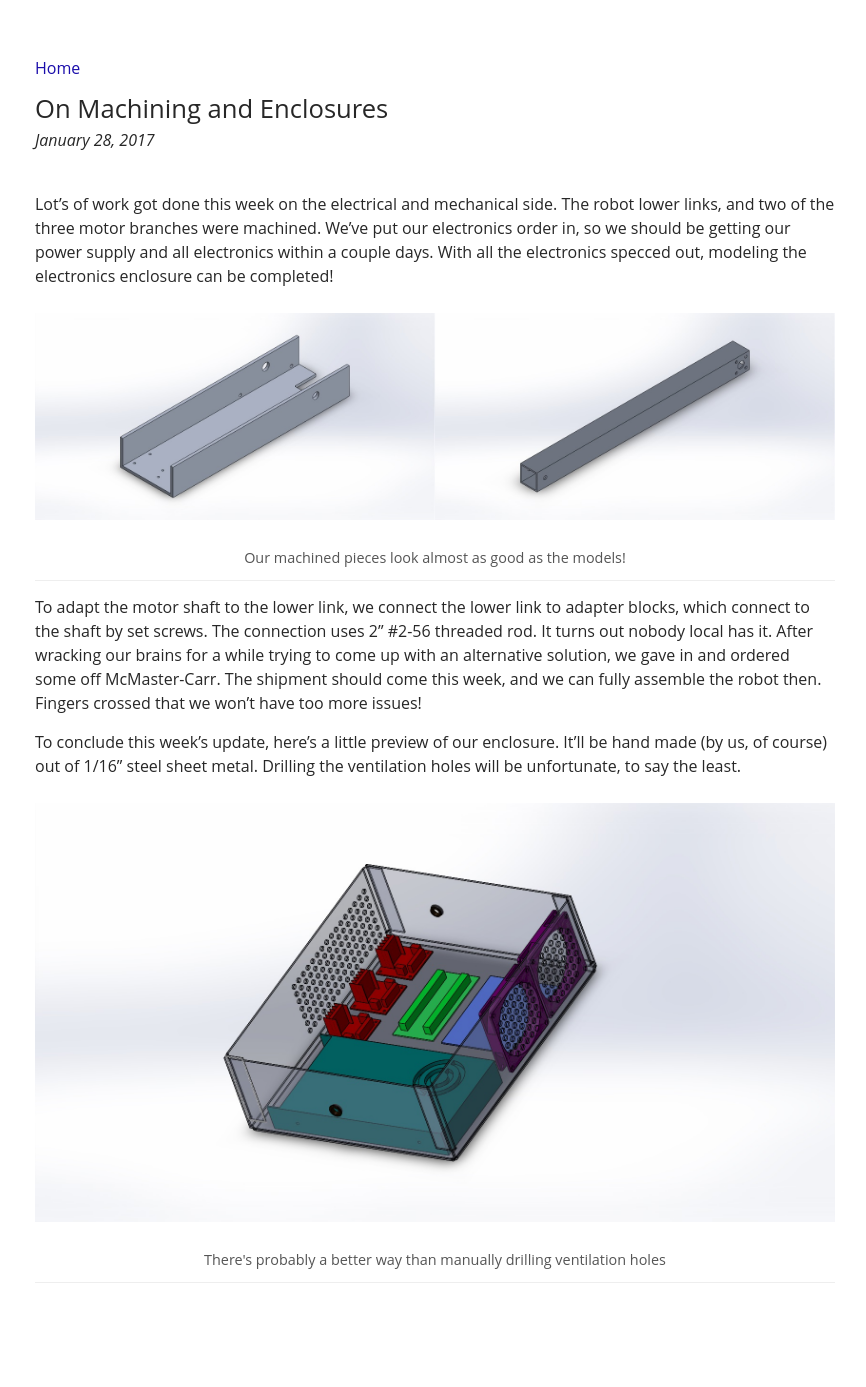
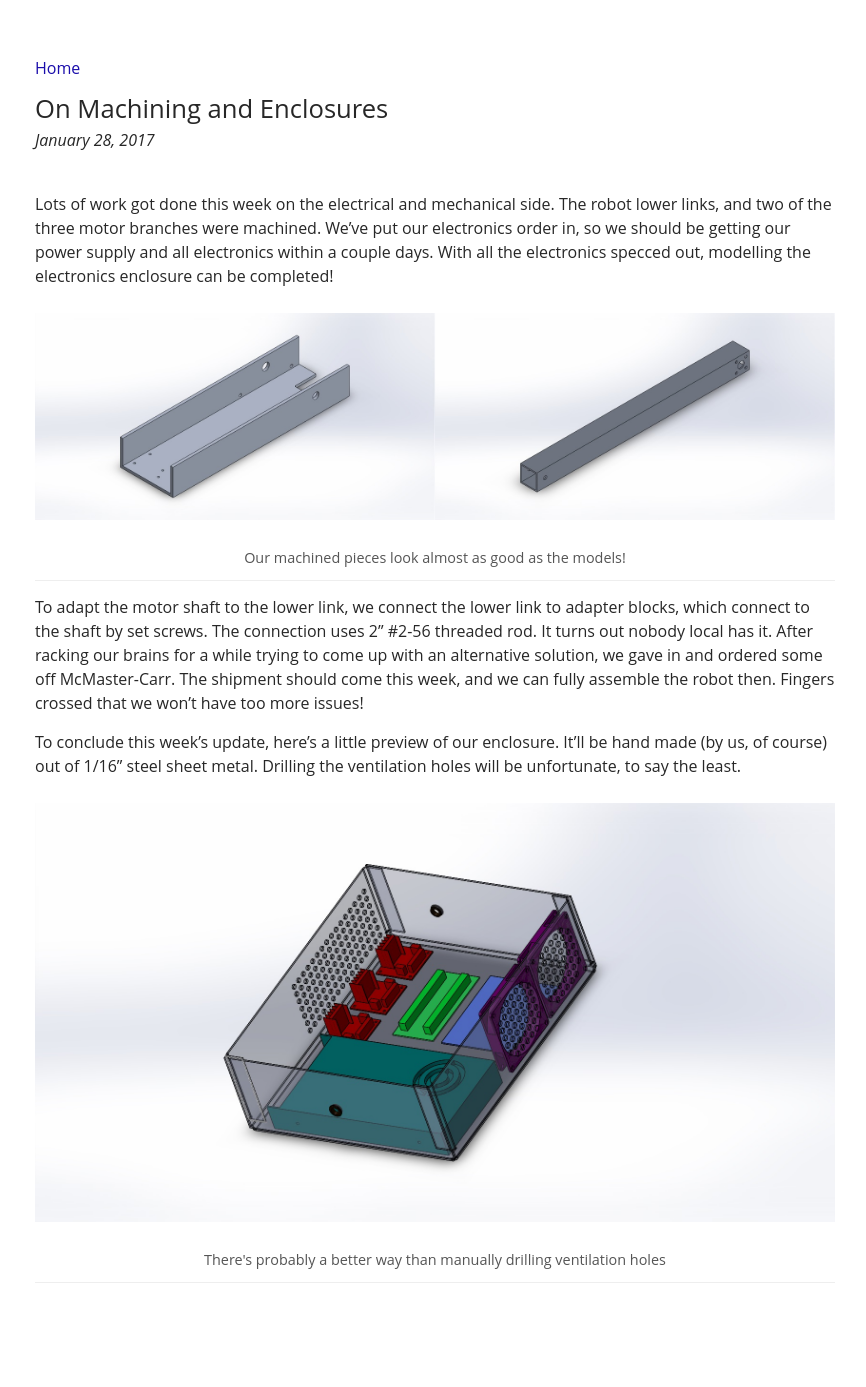
Before and after one commit to ApexHaptics/ApexHaptics.github.io, a Jekyll site: the page built from _posts/2017-01-28-on-machining-and-enclosure.markdown, in a window 1280 px wide. Shown: the whole page, without its empty margins (205-1071 px from the left). Built offline with Jekyll 4.4.1, drawn with Linux system fonts in a browser that asks for light colours.

Commit message:
fix typos

```diff
--- a/_posts/2017-01-28-on-machining-and-enclosure.markdown
+++ b/_posts/2017-01-28-on-machining-and-enclosure.markdown
@@ -5,13 +5,13 @@ date:   2017-01-28 23:00 -0000
 categories: eletronics update
 ---
 
-Lot's of work got done this week on the electrical and mechanical side. The robot lower links, and two of the three motor branches were machined. We've put our electronics order in, so we should be getting our power supply and all electronics within a couple days. With all the electronics specced out, modeling the electronics enclosure can be completed!
+Lots of work got done this week on the electrical and mechanical side. The robot lower links, and two of the three motor branches were machined. We've put our electronics order in, so we should be getting our power supply and all electronics within a couple days. With all the electronics specced out, modelling the electronics enclosure can be completed!
 
 ![alt text]({{ site.url }}/assets/image/branch-ll.jpg "Motor branch and lower link design")
 
 <div class="caption">Our machined pieces look almost as good as the models!</div>
 
-To adapt the motor shaft to the lower link, we connect the lower link to adapter blocks, which connect to the shaft by set screws. The connection uses 2" #2-56 threaded rod. It turns out nobody local has it. After wracking our brains for a while trying to come up with an alternative solution, we gave in and ordered some off McMaster-Carr. The shipment should come this week, and we can fully assemble the robot then. Fingers crossed that we won't have too more issues!
+To adapt the motor shaft to the lower link, we connect the lower link to adapter blocks, which connect to the shaft by set screws. The connection uses 2" #2-56 threaded rod. It turns out nobody local has it. After racking our brains for a while trying to come up with an alternative solution, we gave in and ordered some off McMaster-Carr. The shipment should come this week, and we can fully assemble the robot then. Fingers crossed that we won't have too more issues!
 
 To conclude this week's update, here's a little preview of our enclosure. It'll be hand made (by us, of course) out of 1/16" steel sheet metal. Drilling the ventilation holes will be unfortunate, to say the least.
 
```
